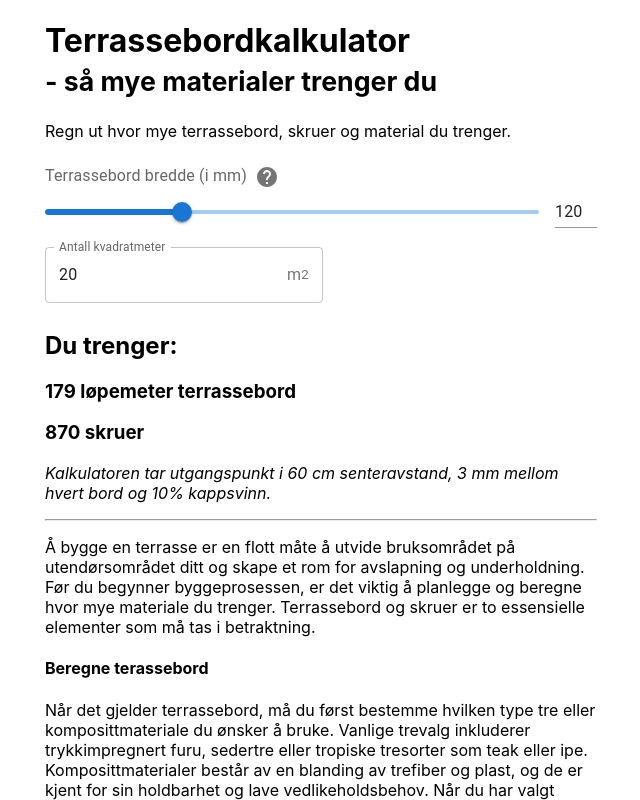
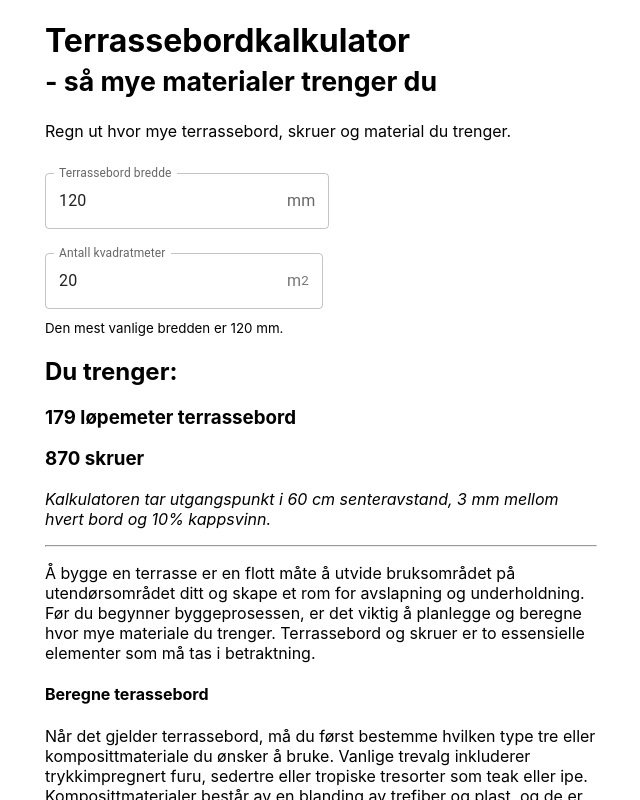
Before and after one commit to stronenv/terrassebord-kalkulator, a React (Create React App) app: page / in a window 1280 px wide. Shown: the top 800 px of the page, without its empty margins (319-959 px from the left). Built offline with nearby package versions, Linux system fonts and the light colour scheme.

Commit message:
Erstattet Slider med Input

```diff
--- a/src/App.js
+++ b/src/App.js
@@ -1,26 +1,16 @@
 import * as React from 'react';
 import { useMemo } from 'react';
-import { styled } from '@mui/material/styles';
+//import { styled } from '@mui/material/styles';
 
 /* Import Material UI Components  */
-import { Grid } from '@mui/material';
+//import { Grid } from '@mui/material';
 import Container from '@mui/material/Container';
-import Box from '@mui/material/Box';
 
 import TextField from '@mui/material/TextField';
 import InputAdornment from '@mui/material/InputAdornment';
 
-import Slider from '@mui/material/Slider';
-import MuiInput from '@mui/material/Input';
-import FormLabel from '@mui/material/FormLabel';
-import HelpIcon from '@mui/icons-material/Help';
-import IconButton from '@mui/material/IconButton';
-import Tooltip from '@mui/material/Tooltip';
-
-const Input = styled(MuiInput)`
-  width: 42px;
-`;
-
+//import Slider from '@mui/material/Slider';
+//import MuiInput from '@mui/material/Input';
 
 function App() {
   const [bredde, setBredde] = React.useState(120);
@@ -29,12 +19,8 @@ function App() {
   const avstad = 3;
   const cc = 600;
 
-  const handleSliderChange = (event, newValue) => {
+  /*const handleSliderChange = (event, newValue) => {
     setBredde(newValue);
-  };
-
-  const handleInputChange = (event) => {
-    setBredde(event.target.value === '' ? '' : Number(event.target.value));
   };
 
   const handleBlur = () => {
@@ -43,7 +29,13 @@ function App() {
     } else if (bredde > 250) {
       setBredde(250);
     }
+  };*/
+
+  const handleInputChange = (event) => {
+    setBredde(event.target.value === '' ? '' : Number(event.target.value));
   };
+
+
 
   const handleTextInputChange = (event) => {
     setKvm(event.target.value);
@@ -86,16 +78,7 @@ function App() {
           Regn ut hvor mye terrassebord, skruer og material du trenger.
         </p>
       </header>
-      <Box>
-        <FormLabel id="terrassebord-bredde-label">
-              Terrassebord bredde (i mm)
-              <Tooltip title="Velg bredde på terrassebord. Den mest vanlige bredden er 120mm." placement="right-start">
-                <IconButton>
-                  <HelpIcon />
-                </IconButton>
-              </Tooltip>
-        </FormLabel>
-        <Grid container spacing={2} alignItems="center">
+        {/*<Grid container spacing={2} alignItems="center">
           <Grid item xs>
             <Slider
               value={typeof bredde === 'number' ? bredde : 120}
@@ -119,9 +102,20 @@ function App() {
               }}
             />
           </Grid>
-        </Grid>
-      </Box>
-      <Box>
+            </Grid>*/}
+        <TextField
+          marginRight="20"
+          name="bredde"
+          label="Terrassebord bredde"
+          variant="outlined"
+          margin="normal"
+          value={bredde}
+          onChange={handleInputChange}
+          style={{marginRight: '16px'}}
+          InputProps={{
+            endAdornment: <InputAdornment position="end">mm</InputAdornment>,
+            }}
+          />
         <TextField
           name="kvadratmeter"
           label="Antall kvadratmeter"
@@ -132,9 +126,8 @@ function App() {
           InputProps={{
             endAdornment: <InputAdornment position="end">m<sup>2</sup></InputAdornment>,
             }}
-          />
-      </Box>
-      <Box>
+          /><br></br>
+          <small>Den mest vanlige bredden er 120 mm.</small><br></br>
         <h2>Du trenger:</h2>
         <h3>
           {calculatedLopemeter} løpemeter terrassebord
@@ -149,7 +142,7 @@ function App() {
         <h4>Beregne terassebord</h4>
         <p>Når det gjelder terrassebord, må du først bestemme hvilken type tre eller komposittmateriale du ønsker å bruke. Vanlige trevalg inkluderer trykkimpregnert furu, sedertre eller tropiske tresorter som teak eller ipe. Komposittmaterialer består av en blanding av trefiber og plast, og de er kjent for sin holdbarhet og lave vedlikeholdsbehov. Når du har valgt materialtypen, måler du arealet på terrassen og legger inn bredde på terassebordet og kvadratmeteren i kalkulatoren for å beregne hvor mange bord du trenger. Kalkulatoren tar høyde for avkapp og erstatningsbord.</p>
         <h4>Beregne skruer</h4>
-        <p>Når det gjelder skruer, er det viktig å velge riktig type og størrelse for å sikre at terrassebordene er festet sikkert. Rustfrie skruer er sterke og motstandsdyktige mot korrosjon, og de er vanligvis det beste valget for utendørs prosjekter. En vanlig tommelfingerregel er å bruke omtrent 30 skruer per kvadratmeter, men det er noen variasjoner. Kalkulatoren regner ut det totale antallet skruer du trenger.</p>
+        <p>Når det gjelder skruer, er det viktig å velge riktig type og størrelse for å sikre at terrassebordene er festet sikkert. Rustfrie skruer er sterke og motstandsdyktige mot korrosjon, og de er vanligvis det beste valget for utendørs prosjekter. En vanlig tommelfingerregel er å bruke omtrent 35 skruer per kvadratmeter, men det er noen variasjoner. Kalkulatoren regner ut det totale antallet skruer du trenger.</p>
         <h4>Planlegg byggeprosjektet</h4>
         <p>Ved å planlegge og beregne mengden terrassebord og skruer du trenger, kan du unngå unødvendig sløsing og sikre en jevn byggeprosess. Husk alltid å sjekke lokale bygningsforskrifter og konsultere fagfolk hvis du er usikker på noen av beregningene eller byggestegene. Med riktig forberedelse kan du bygge en ny terrasse som vil gi deg mange års glede og bruk.</p>
         </div>
@@ -170,7 +163,7 @@ function App() {
 
           <p>We also use third party advertisements on terrassebordkalkulator.no to support our site. Some of these advertisers may use technology such as cookies and web beacons when they advertise on our site, which will also send these advertisers (such as Google through the Google AdSense program) information including your IP address, your ISP , the browser you used to visit our site, and in some cases, whether you have Flash installed.  This is generally used for geotargeting purposes (showing New York real estate ads to someone in New York, for example) or showing certain ads based on specific sites visited (such as showing cooking ads to someone who frequents cooking sites).</p>
 
-          <p>Users may opt out of personalized advertising by visiting <a href="https://www.google.com/settings/ads">Ads Settings</a>. (Alternatively, you can opt out of a third-party vendor's use of cookies for personalized advertising by visiting www.aboutads.info.)</p>
+          <p>Users may opt out of personalized advertising by visiting <a href="https://www.google.com/settings/ads" target="_blank" rel="noreferrer">Ads Settings</a>. (Alternatively, you can opt out of a third-party vendor's use of cookies for personalized advertising by visiting www.aboutads.info.)</p>
 
           <p><b>DoubleClick DART cookies</b><br></br>
           We also may use DART cookies for ad serving through Google's DoubleClick, which places a cookie on your computer when you are browsing the web and visit a site using DoubleClick advertising (including some Google AdSense advertisements).  This cookie is used to serve ads specific to you and your interests (”interest based targeting”).</p>
@@ -197,13 +190,12 @@ function App() {
 
           <p>Vi bruker også tredjepartsannonser på terrassebordkalkulator.no for å støtte nettstedet vårt. Noen av disse annonsørene kan bruke teknologi som informasjonskapsler og web beacons når de annonserer på nettstedet vårt, noe som også vil sende disse annonsørene (som for eksempel Google gjennom Google AdSense-programmet) informasjon, inkludert IP-adressen din, internettleverandøren din, nettleseren du brukte for å besøke nettstedet vårt, og i noen tilfeller om du har Flash installert. Dette brukes generelt for geografisk målretting (for eksempel å vise eiendomsannonser i New York til noen i New York) eller for å vise bestemte annonser basert på spesifikke besøkte nettsteder (for eksempel å vise matlagingsannonser til noen som besøker matlagingssider ofte).</p>
 
-          <p>Brukere kan velge å deaktivere personlig tilpassede annonser ved å besøke <a href="https://google.com/settings/ads">Annonseinnstillinger</a>. (Alternativt kan du velge å deaktivere en tredjepartsleverandørs bruk av informasjonskapsler for personlig tilpasset annonsering ved å besøke www.aboutads.info.)</p>
+          <p>Brukere kan velge å deaktivere personlig tilpassede annonser ved å besøke <a href="https://google.com/settings/ads"  target="_blank" rel="noreferrer">Annonseinnstillinger</a>. (Alternativt kan du velge å deaktivere en tredjepartsleverandørs bruk av informasjonskapsler for personlig tilpasset annonsering ved å besøke www.aboutads.info.)</p>
 
           <p><b>DoubleClick DART-informasjonskapsler</b><br></br>
           Vi kan også bruke DART-informasjonskapsler for annonsevisning gjennom Googles DoubleClick, som plasserer en informasjonskapsel på datamaskinen din når du surfer på nettet og besøker et nettsted som bruker DoubleClick-annonsering (inkludert noen Google AdSense-annonser). Denne informasjonskapselen brukes til å vise annonser som er spesifikke</p>
       </details>
       <hr></hr>
-      </Box>
     </Container>
   );
 }
```
